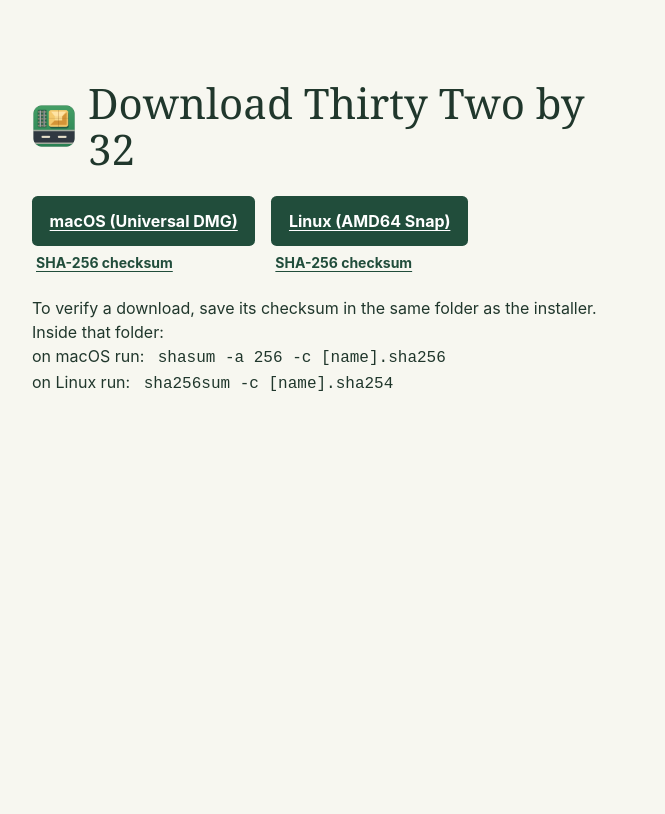
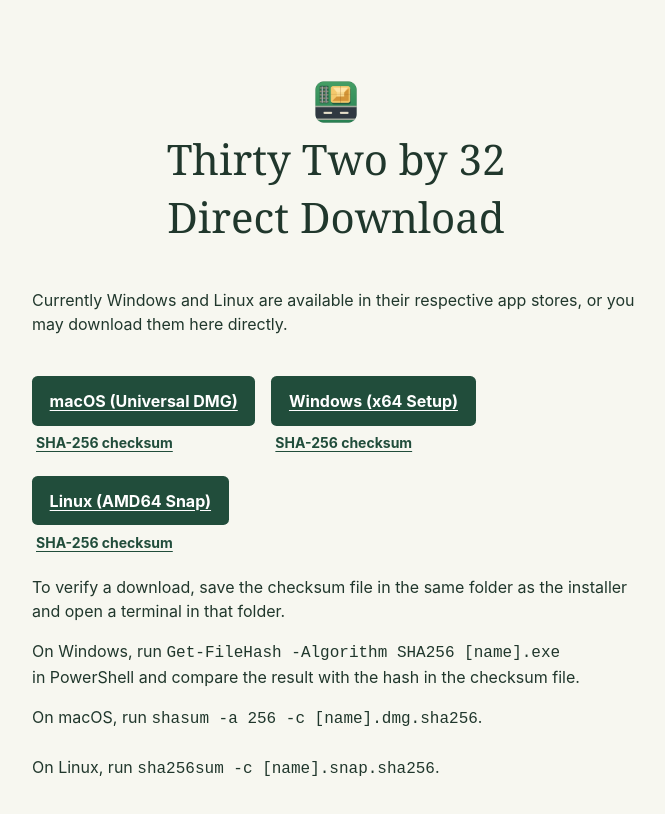
Before and after one commit to thirtytwoby32/ThirtyTwoBy32_release, a plain HTML site: page index.html in a window 1280 px wide. Shown: the whole page, without its empty margins (304-969 px from the left). Drawn offline with Linux system fonts and the light colour scheme.

Commit message:
update 26.2

```diff
--- a/index.html
+++ b/index.html
@@ -18,11 +18,12 @@
     }
     .page-heading {
       display: flex;
+      flex-direction: column;
       align-items: center;
       gap: .75rem;
       margin: 0 0 1.5rem;
+      text-align: center;
     }
-    .page-heading img { flex-shrink: 0; }
     h1 {
       margin: 0;
       font: 400 clamp(1.5rem, 5vw, 2.625rem)/1.1 Georgia, serif;
@@ -58,22 +59,31 @@
   <main>
     <header class="page-heading">
       <img src="application.png" alt="" width="44" height="44">
-      <h1>Download Thirty Two by 32</h1>
+      <h1>Thirty Two by 32</h1>
+      <h1>Direct Download </h1>
     </header>
+    <br> Currently Windows and Linux are available in their respective app stores, or you may download them here directly.
+    <br> &nbsp;
     <ul>
       <li>
         <a href="ThirtyTwoBy32-macOS-universal.dmg" download>macOS (Universal DMG)</a>
         <a class="checksum" href="ThirtyTwoBy32-macOS-universal.dmg.sha256" download aria-label="Download SHA-256 checksum for macOS (Universal DMG)">SHA-256 checksum</a>
       </li>
       <li>
+        <a href="ThirtyTwoBy32-windows-x64-setup.exe" download>Windows (x64 Setup)</a>
+        <a class="checksum" href="ThirtyTwoBy32-windows-x64-SHA256.txt" download aria-label="Download SHA-256 checksum for Windows (x64 Setup)">SHA-256 checksum</a>
+      </li>
+      <li>
         <a href="thirtytwoby32_amd64.snap" download>Linux (AMD64 Snap)</a>
         <a class="checksum" href="thirtytwoby32_amd64.snap.sha256" download aria-label="Download SHA-256 checksum for Linux (AMD64 Snap)">SHA-256 checksum</a>
       </li>
     </ul>
-    <p>To verify a download, save its checksum in the same folder as the installer.
-      <br>Inside that folder:
-      <br>on macOS run: &nbsp; <code>shasum -a 256 -c [name].sha256</code>
-      <br>on Linux run: &nbsp; <code>sha256sum -c [name].sha254</code>
+    <p>To verify a download, save the checksum file in the same folder as the installer and open a terminal in that folder.</p>
+    <p>On Windows, run <code>Get-FileHash -Algorithm SHA256 [name].exe</code>
+      <br>in PowerShell and compare the result with the hash in the checksum file.</p>
+    <p>On macOS, run <code>shasum -a 256 -c [name].dmg.sha256</code>.
+      <br>
+      <br>On Linux, run <code>sha256sum -c [name].snap.sha256</code>.
     </p>
   </main>
 </body>
```
